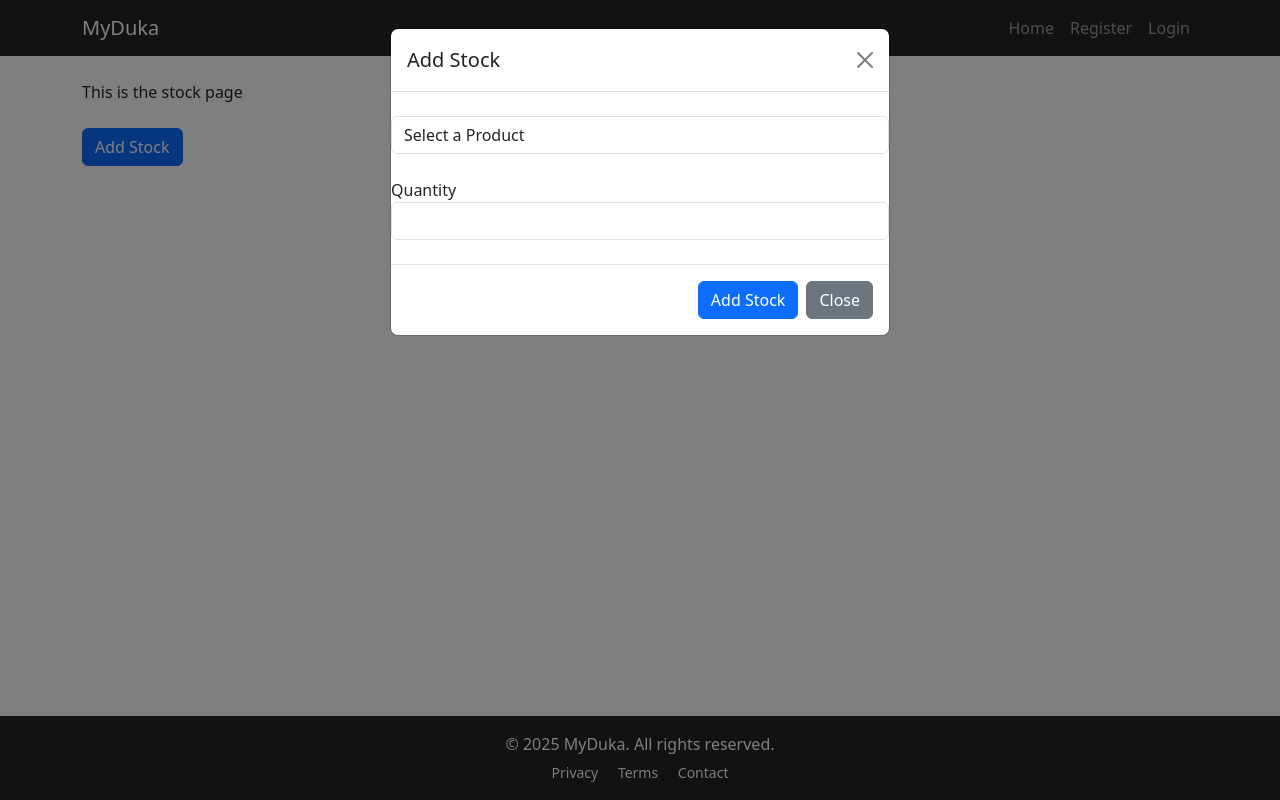
After one commit to Zawe-010/MyDuka_system, a Flask app: template templates/stock.html in a window 1280 px wide, after a click on "Add Stock". The commit adds this page. Run offline with Flask 3, Linux system fonts and the light colour scheme; the template is opened without the code that fills it: most values are stand-ins (such as "Sample title", 1, 10 or a date in 2020).

Commit message:
Added and changed codes

```diff
--- a/main.py
+++ b/main.py
@@ -1,6 +1,6 @@
 # Importing flask to use it
 from flask import Flask , render_template, request, redirect, url_for, flash, session
-from database import fetch_products,fetch_sales,insert_products,insert_sales, profit_per_product, profit_per_day, sales_per_product, sales_per_day, check_user, insert_user
+from database import fetch_products,fetch_sales,insert_products,insert_sales, profit_per_product, profit_per_day, sales_per_product, sales_per_day, check_user, insert_user, add_stock
 from flask_bcrypt import Bcrypt
 from functools import wraps
 
@@ -40,8 +40,7 @@ def add_products():
         name = request.form['p-name']
         buying_price = request.form['b-price']
         selling_price = request.form['s-price']
-        stock_quantity =request.form['quantity']
-        new_product = (name, buying_price, selling_price, stock_quantity)
+        new_product = (name, buying_price, selling_price)
         insert_products(new_product)
         return redirect(url_for('products'))
 
@@ -60,6 +59,24 @@ def make_sales():
         new_sale = (product_id, quantity)
         insert_sales(new_sale)
         return redirect(url_for('sales'))
+
+@app.route('/stock')
+@login_required
+def stock():
+    products = fetch_products()
+    stock = add_stock()
+    return render_template('stock.html', products = products)
+
+# @app.route('/add_stock')
+# def add_stock():
+#      if request.method == 'POST' :
+#         pid = request.form['pid']
+#         quantity = request.form['quantity']
+#         new_stock = [pid, quantity]
+#         add_stock(new_stock)
+#         flash("Stock added", "success")
+#         return redirect(url_for('stock'))
+
 
 @app.route('/dashboard')
 @login_required
@@ -120,5 +137,12 @@ def login():
                 flash('Password incorrect','danger')
     return render_template("login.html")
 
+@app.route('/logout')
+@login_required
+def logout():
+    session.pop('email', None)
+    flash('You have been logged out', 'info')
+    return redirect(url_for('login'))
+
 # Running your application
 app.run(debug=True)
--- a/templates/base.html
+++ b/templates/base.html
@@ -20,10 +20,16 @@
             <div class="collapse navbar-collapse" id="navbarNavAltMarkup">
                 <div class="navbar-nav ms-auto">
                     <a class="nav-link" href="/">Home</a>
+                    {% if session.email %}
                     <a class="nav-link" href="/products">Products</a>
                     <a class="nav-link" href="/sales">Sales</a>
+                    <a class="nav-link" href="/stock">Stock</a>
                     <a class="nav-link" href="/dashboard">Dashboard</a>
+                    <a class="nav-link" href="/logout">Logout</a>
+                    {% else %}
                     <a class="nav-link" href="/register">Register</a>
+                    <a class="nav-link" href="/login">Login</a>
+                    {% endif %}
                 </div>
             </div>
         </div>
--- a/templates/products.html
+++ b/templates/products.html
@@ -51,10 +51,6 @@
                             <input type="number" class="form-control" name="s-price" id="sellingPrice" required>
                         </div>
 
-                        <div class="mb-3">
-                            <label for="stockQuantity" class="form-label fs-5">Stock Quantity</label>
-                            <input type="number" class="form-control" name="quantity" id="stockQuantity" required>
-                        </div>
                     </div>
 
                     <div class="modal-footer">
@@ -79,7 +75,6 @@
                     <th scope="col" class="fs-6">Product Name</th>
                     <th scope="col" class="fs-6">Buying Price</th>
                     <th scope="col" class="fs-6">Selling Price</th>
-                    <th scope="col" class="fs-6">Stock Quantity</th>
                 </tr>
             </thead>
             <tbody>
@@ -89,7 +84,6 @@
                     <td class="fs-6">{{ product[1] }}</td>
                     <td class="fs-6">{{ product[2] }}</td>
                     <td class="fs-6">{{ product[3] }}</td>
-                    <td class="fs-6">{{ product[4] }}</td>
                 </tr>
                 {% endfor %}
             </tbody>
--- /dev/null
+++ b/templates/stock.html
@@ -0,0 +1,48 @@
+{% extends "base.html" %}
+{% block title %} Stock {% endblock %}
+{% block content %}
+<p> This is the stock page</p>
+
+<!-- Button trigger modal -->
+<div class="mt-4 mb-4">
+    <button type="button" class="btn btn-primary" data-bs-toggle="modal" data-bs-target="#exampleModal">
+        Add Stock
+    </button>
+</div>
+
+<!-- Modal -->
+<div class="modal fade" id="exampleModal" tabindex="-1" aria-labelledby="exampleModalLabel" aria-hidden="true">
+    <div class="modal-dialog">
+        <div class="modal-content">
+
+            <form action="/add_stock" method="post">
+                <div class="modal-header">
+                    <h5 class="modal-title" id="exampleModalLabel">Add Stock</h5>
+                    <button type="button" class="btn-close" data-bs-dismiss="modal" aria-label="Close"></button>
+                </div>
+                <br>
+                <div>
+                    <select name="p-id" class="form-control">
+                        <option value="">Select a Product</option>
+                        {% for i in products %}
+                        <option value="{{ i[0] }}">{{ i[1] }}</option>
+                        {% endfor %}
+                    </select>
+                </div>
+                <br>
+                <div>
+                    <label for="" class="fs-6">Quantity</label>
+                    <input type="text" name="quantity" class="form-control">
+                </div>
+                <br>
+
+                <div class="modal-footer">
+                    <button type="submit" class="btn btn-primary">Add Stock</button>
+                    <button type="button" class="btn btn-secondary" data-bs-dismiss="modal">Close</button>
+                </div>
+            </form>
+
+        </div>
+    </div>
+</div>
+{% endblock%}
```
Also changed, not shown: database.py (+35 -23 lines).
